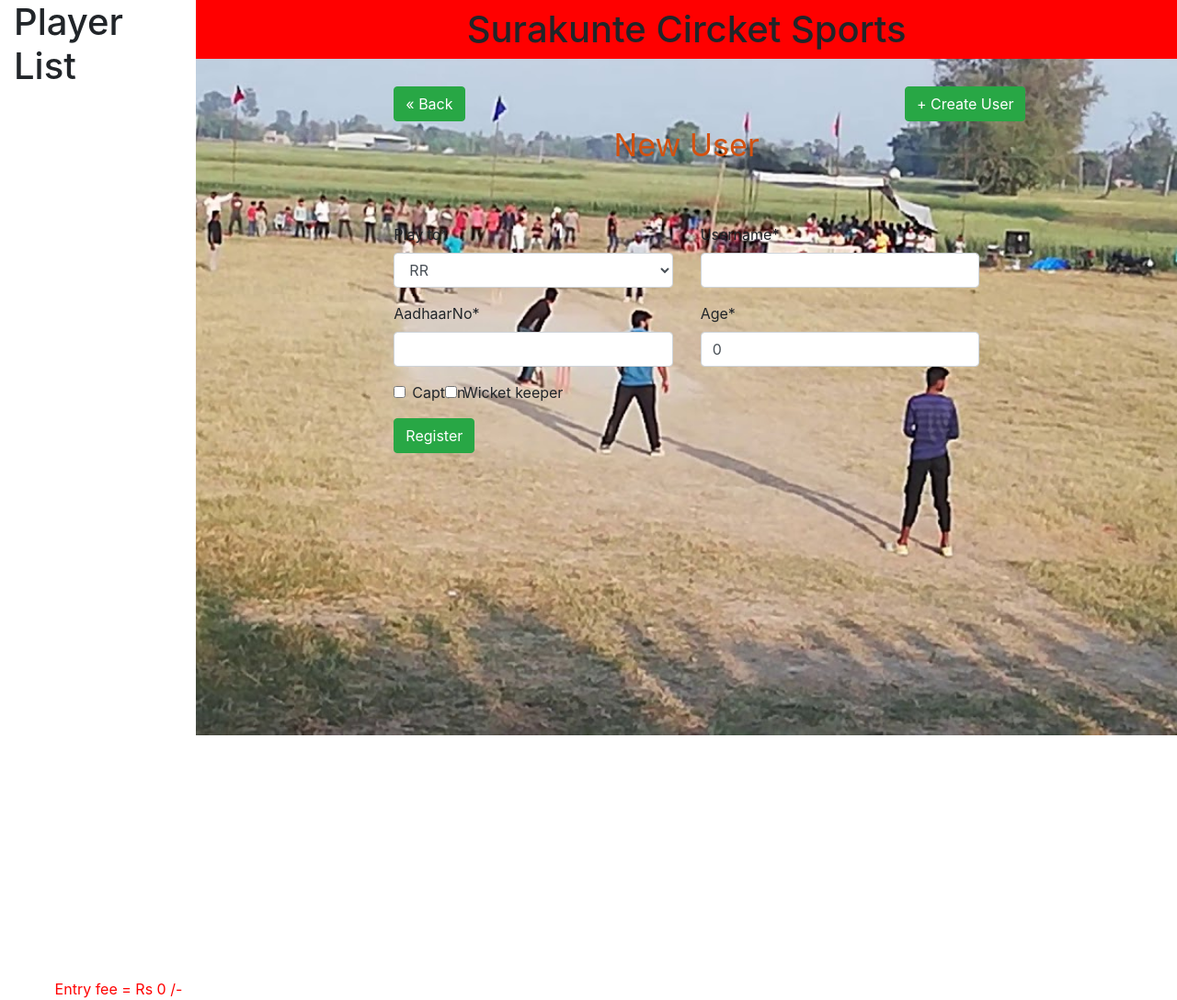
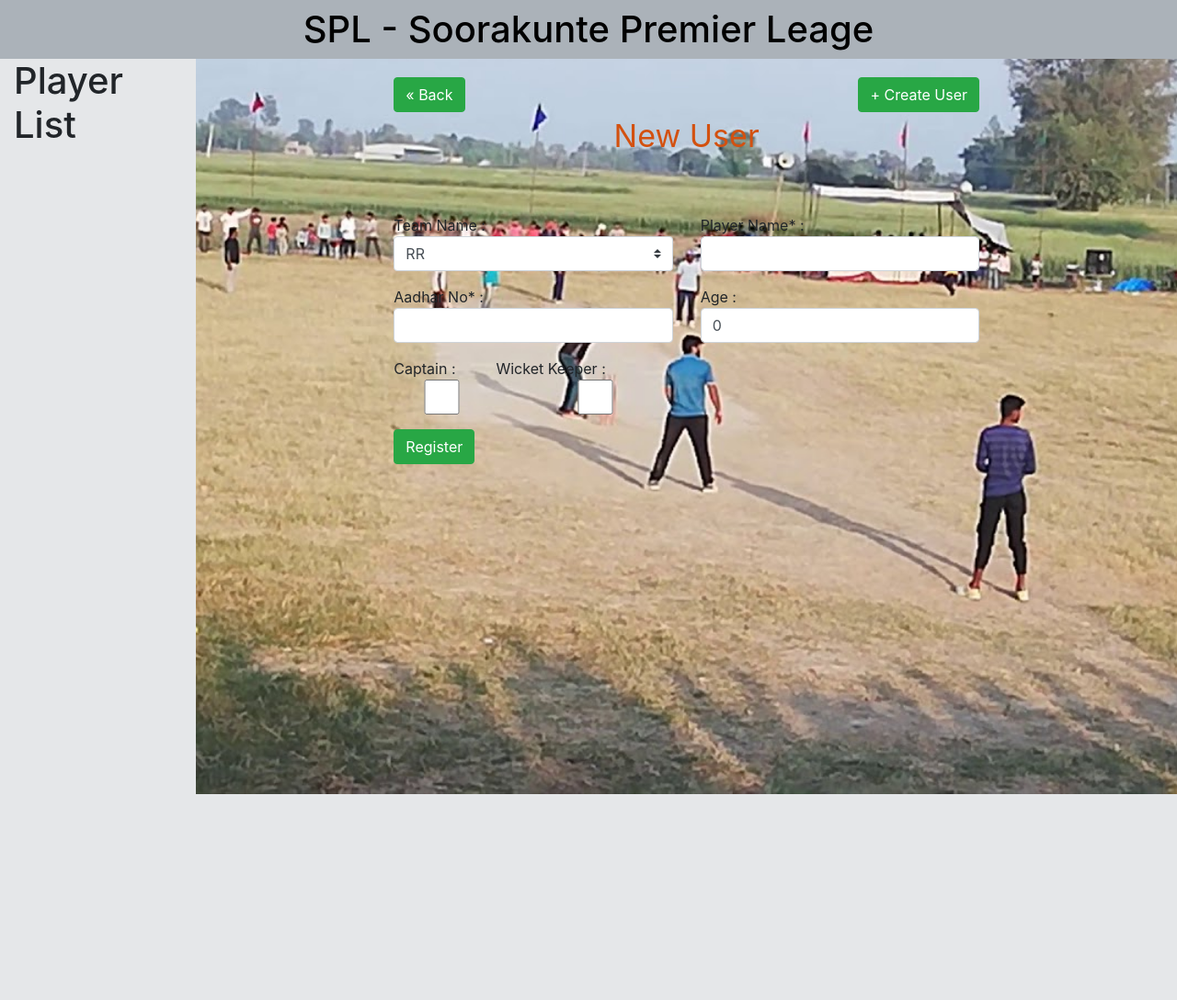
Before and after one commit to venky379/SPL, a Django app: page /user_register/8/ in a window 1280 px wide. Shown: the whole page at 92% size. After the commit the page ends 864 px from the top, so only its background shows below. Run offline with Django 3.2, Linux system fonts and the light colour scheme; data comes from the database, SQL or seed files in the repository; some libraries are stand-ins or nearby versions.

Commit message:
ui changes

```diff
--- a/Teams/forms.py
+++ b/Teams/forms.py
@@ -1,12 +1,22 @@
 from .models import UserProfile,TeamRegister
 from django.forms import ModelForm
 from django.core.exceptions import ValidationError
+from crispy_forms.helper import FormHelper
 class RegisterForm(ModelForm):
+    def __init__(self, *args, **kwargs):
+        super(RegisterForm, self).__init__(*args, **kwargs)
+        self.helper = FormHelper()
+        self.helper.form_show_labels = False
     class Meta:
         model = UserProfile
         fields = '__all__'
 
 class TeamRegisterForm(ModelForm):
+    def __init__(self, *args, **kwargs):
+        super(TeamRegisterForm, self).__init__(*args, **kwargs)
+        self.helper = FormHelper()
+        self.helper.form_show_labels = False
+
     class Meta:
         model = TeamRegister
         fields = ['Team_title','Team_fee','Captain_No']
@@ -23,6 +33,7 @@
         else:
             pass
 
+
         # if not self.instance.image == image:
         #     # validate image
         # return None
--- a/Teams/urls.py
+++ b/Teams/urls.py
@@ -3,6 +3,7 @@
 urlpatterns = [
  url(r'^$', views.home, name = "home"),
  url(r'^team_register', views.team_register),
+ url(r'^feesummary', views.feesummary),
  url(r'^user_register/(?P<team_id>[\w.@+-]+)/$', views.user_register),
  url(r'^user_edit/(?P<team_id>[\w.@+-]+)/(?P<user_id>[\w.@+-]+)/$', views.user_edit),
  url(r'^team_edit/(?P<team_id>[\w.@+-]+)$', views.team_edit),
--- a/Teams/views.py
+++ b/Teams/views.py
@@ -10,7 +10,14 @@
     total_fee = 0
     for i in team_qury:
         total_fee += int(i.Team_fee)
-    return render(response, "home.html", {"total_fee":total_fee})
+    return render(response, "home.html", {"team_qury":team_qury,"total_fee":total_fee})
+def feesummary(response):
+    team_qury = TeamRegister.objects.all()
+    total_fee = 0
+    for i in team_qury:
+        total_fee += int(i.Team_fee)
+    return render(response, "feesummary.html", {"team_qury":team_qury,"total_fee":total_fee})
+
 
 def team_register(response):
     form = TeamRegisterForm()
@@ -69,7 +76,7 @@
         #     form = RegisterForm()
         return render(response, "userregister.html", {"form":form,"usernames":usernames,"team_id":team_inst})
     else:
-        return render(response, "userregister.html", {"form":form,"usernames":usernames,"team_id":team_inst})
+        return render(response, "userregister.html", {"form":form,"usernames":usernames,"team_id":team_inst,"user_inst":user_inst})
 
 def team_edit(response,team_id):
     team_inst = TeamRegister.objects.get(id = team_id)
@@ -87,4 +94,4 @@
         return redirect("/team_register")
         return render(response, "teamregister.html", {"form":form,"teamnames":teamnames,'total_fee':total_fee})
     else:
-        return render(response, "teamregister.html", {"form":form,"teamnames":teamnames,'total_fee':total_fee})
+        return render(response, "teamregister.html", {"form":form,"teamnames":teamnames,'total_fee':total_fee,"team_inst":team_inst})
--- a/templates/base.html
+++ b/templates/base.html
@@ -7,7 +7,7 @@
     <link href="//netdna.bootstrapcdn.com/bootstrap/3.2.0/css/bootstrap.min.css" rel="stylesheet" id="bootstrap-css">
 	<script src="//netdna.bootstrapcdn.com/bootstrap/3.2.0/js/bootstrap.min.js"></script>
 	<script src="//code.jquery.com/jquery-1.11.1.min.js"></script>
-    <title>{% block title %}Surakunte Circket Sports{% endblock %}</title>
+    <title>{% block title %}SPL - Soorakunte Circket Sports{% endblock %}</title>
 </head>
 <style>
 		.fade-carousel {
@@ -109,7 +109,7 @@
   background-repeat: no-repeat;
 }
 .fade-carousel .slides .slide-1 {
-  background-image: url({% static 'maxresdefault.jpg' %});
+  /*background-image: url({% static 'maxresdefault.jpg' %});*/
 }
 /********************************/
 /*          Media Queries       */
--- a/templates/base1.html
+++ b/templates/base1.html
@@ -27,10 +27,26 @@
 </style>
 <body>
     <div class="container-fluid">
+      <div class="row" style="background: #abb2b9 ">
+        <div class="col-12">
+          <a href="/"style="color: black"><h1 class="mt-2"style="text-align: center;">SPL - Soorakunte Premier Leage</h1></a>
+        </div>
+      </div>
+      <div class="row h-100">
+        <div class="col-md-2 col-sm-12"style="background: #e5e7e9 ">
+          {% block list %}
 
-          {% block content %}
           {% endblock %}
+        </div>
+        <div class="col-md-10 col-sm-12">
+          {% block form %}
+
+          {% endblock %}
+
+        </div>
+
+      </div>
+
     </div>
-
 </body>
 </html>
--- a/templates/home.html
+++ b/templates/home.html
@@ -15,8 +15,8 @@
       <div class="slide-1"></div>
       <div class="hero">
         <hgroup>
-            <h1>Surakunte Circket Sports</h1>
-            <h3>Get start your Circket</h3>
+            <h1>SPL - Soorakunte Premier Leage</h1>
+            <h3>Get start your Leage</h3>
         </hgroup>
         <div style="color: red;font-size: 50">Enter Fee : Rs 500 /-</div>
         <a class="btn btn-hero btn-lg" href="/team_register">
--- a/templates/userregister.html
+++ b/templates/userregister.html
@@ -1,13 +1,11 @@
 {% extends "base1.html" %}
 {% load crispy_forms_tags %}
-{% block content %}
-<div class="row justify-content-center h-100">
-	<div class="col-md-2 col-lg-2 col-sm-12"style="background: white;">
+
+	{% block list %}
 		<h1>Player List</h1>
-		<table class="table table-striped"style="overflow-y: scroll;height: 100%">
+		<table class="table table-striped">
 			<thead>
 			{% for i in usernames %}
-
 			      <tr>
 			        <th><a href="/user_edit/{{team_id.id}}/{{i.id}}">
 			        {% if i.Wicket_keeper and i.Captain  %} {{ forloop.counter }}. {{i.Username|title}}(C)(WK)
@@ -18,36 +16,34 @@
 			{%endfor%}
 			    </thead>
 		</table>
-		<div style="text-align:right;color:red">Entry fee = Rs {{team_id.Team_fee}} /- </div>
-
-	</div>
-	<div class="col-md-10 col-lg-10 col-sm-12">
-		<div class="row" style="background: red">
-	    	<div class="col-12">
-	    		<h1 class="mt-2"style="text-align: center;">Surakunte Circket Sports</h1>
-			</div>
-    	</div>
-		<div class="form_ui">
+	{% endblock %}
+	{% block form %}
+		<div class="form_ui"style="padding-top: 20">
 			<div class="row">
-				<div class="col-10 ">
-				<a href="/team_register"class="btn btn-success">&laquo; Back</a></div>
-				<div class="col-2">
-				<a href="/user_register/{{team_id.id}}"class="btn btn-success"style="margin-right: 100">&#43; Create User</a></div>
+				<div class="col-8 ">
+					<a href="/team_register"class="btn btn-success">&laquo; Back</a></div>
+				<div class="col-4"style="text-align: right">
+					<a href="/user_register/{{team_id.id}}"class="btn btn-success">&#43; Create User</a>
+				</div>
 			</div>
 			<div style="font-size: 34;text-align: center;color: #D35110;">New User</div>
 			<form method="POST" class="form-group padding60">
 				{% csrf_token %}
 				<div class="row">
-					<div class="col-md-6 col-lg-6 col-sm-12">{{ form.play_to|as_crispy_field }}</div>
-					<div class="col-md-6 col-lg-6 col-sm-12">{{ form.Username|as_crispy_field }}</div>
-					<div class="col-md-6 col-lg-6 col-sm-12">{{ form.AadhaarNo|as_crispy_field }}</div>
-					<div class="col-md-6 col-lg-6 col-sm-12">{{ form.Age|as_crispy_field }}</div>
-					<div class="col-md-1 col-lg-1 col-sm-12">{{ form.Captain|as_crispy_field }}</div>
-					<div class="col-md-3 col-lg-3 col-sm-12">{{ form.Wicket_keeper|as_crispy_field }}</div>
+					<div class="col-md-6 col-lg-6 col-sm-12">Team Name :{{ form.play_to|as_crispy_field }}</div>
+					<div class="col-md-6 col-lg-6 col-sm-12">Player Name* :{{ form.Username|as_crispy_field }}</div>
+					<div class="col-md-6 col-lg-6 col-sm-12">Aadhar No* :{{ form.AadhaarNo|as_crispy_field }}</div>
+					<div class="col-md-6 col-lg-6 col-sm-12">Age :{{ form.Age|as_crispy_field }}</div>
+					<div class="col-md-2 col-lg-2 col-sm-12">Captain :{{ form.Captain|as_crispy_field }}</div>
+					<div class="col-md-4 col-lg-4 col-sm-12">Wicket Keeper :{{ form.Wicket_keeper|as_crispy_field }}</div>
 				</div>
-				<button type="submit" class="btn btn-success">Register</button>
+				<button type="submit" class="btn btn-success">
+					{% if user_inst %}
+						Update
+					{%else%}
+						Register
+					{%endif%}
+			</button>
 			</form>
 		</div>
-	</div>
-</div>
-{% endblock %}
+	{% endblock %}
```
Also changed, not shown: templates/feesummary.html (added, +29 -0 lines), templates/teamregister.html (+20 -22 lines).
